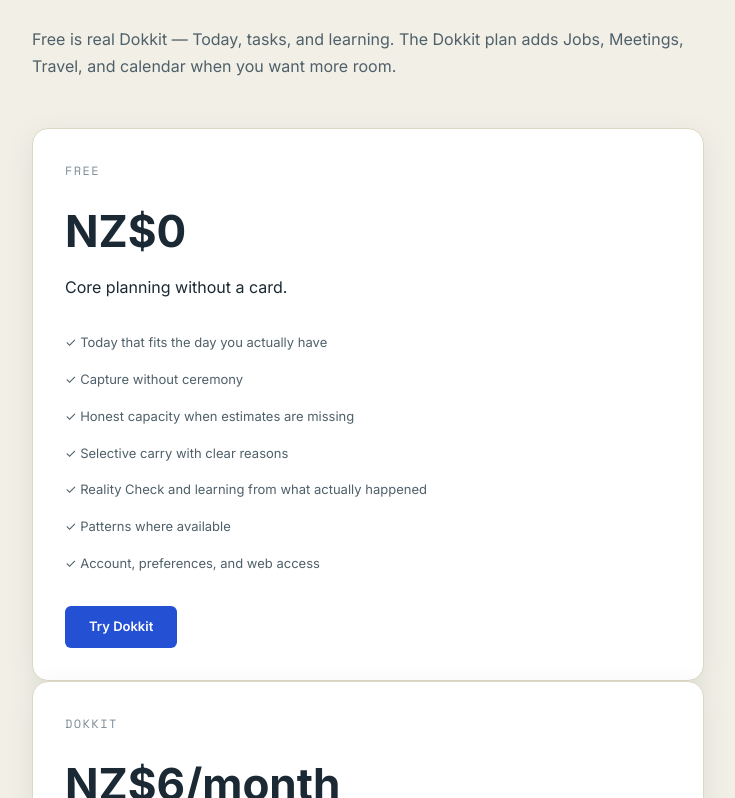
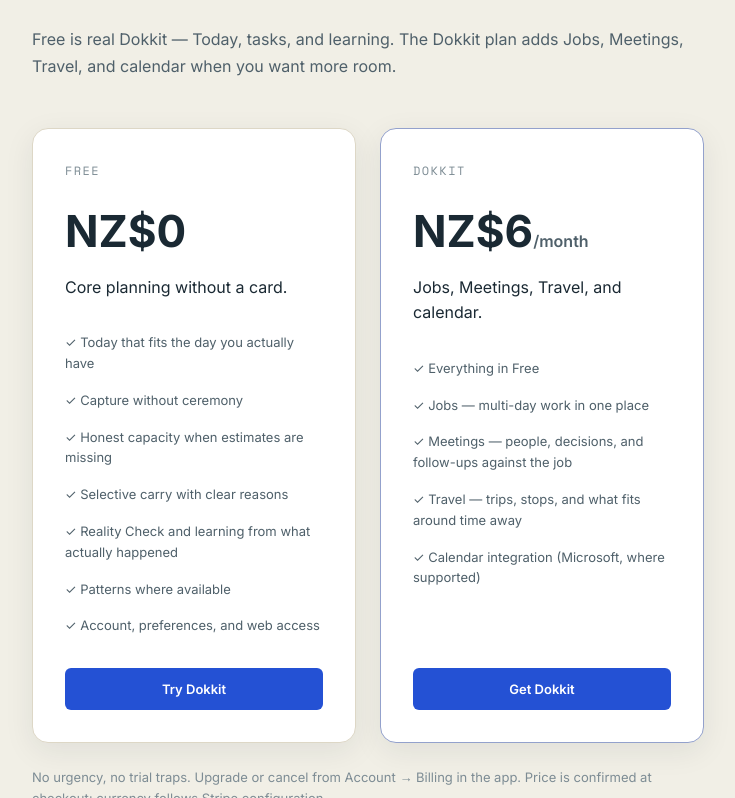
Before and after one commit to mkuhtze-code/dokkit-site, a Next.js app: page /pricing in a window 1280 px wide. Shown: the part 782-1580 px from the top of the page, without its empty margins (272-1007 px from the left). Built offline with nearby package versions, Linux system fonts and the light colour scheme.

Commit message:
Update globals.css

```diff
--- a/app/globals.css
+++ b/app/globals.css
@@ -189,10 +189,31 @@
 .feature-mark, .content-index { color: var(--ink-faint); font-size: var(--text-sm); }
 .feature-list h2, .content-list h2 { margin-bottom: var(--space-2); font-size: var(--text-lg); }
 .feature-list p, .content-list p { margin: 0; color: var(--ink-soft); line-height: 1.65; }
-.pricing-card { padding: var(--space-8); border: 1px solid var(--line); border-radius: var(--radius-lg); background: var(--paper-raised); box-shadow: var(--shadow-md); }
+.pricing-grid {
+  display: grid;
+  gap: var(--space-6);
+}
+@media (min-width: 640px) {
+  .pricing-grid {
+    grid-template-columns: 1fr 1fr;
+    align-items: stretch;
+  }
+}
+.pricing-card { padding: var(--space-8); border: 1px solid var(--line); border-radius: var(--radius-lg); background: var(--paper-raised); box-shadow: var(--shadow-md); display: flex; flex-direction: column; }
+.pricing-card-emphasis { border-color: color-mix(in srgb, var(--steel) 40%, var(--line)); }
 .pricing-card .price { margin: var(--space-2) 0; font-size: var(--text-display-sm); font-weight: 700; }
-.pricing-card ul { margin: var(--space-6) 0; padding: 0; list-style: none; }
+.pricing-card .price-interval { font-size: var(--text-base); font-weight: 600; color: var(--ink-soft); }
+.pricing-card ul { margin: var(--space-6) 0; padding: 0; list-style: none; flex: 1; }
 .pricing-card li { padding: var(--space-2) 0; color: var(--ink-soft); font-size: var(--text-sm); }
+.feature-plan-tag {
+  margin-left: var(--space-2);
+  font-size: var(--text-xs);
+  font-weight: 650;
+  letter-spacing: 0.04em;
+  text-transform: uppercase;
+  color: var(--ink-faint);
+  vertical-align: middle;
+}
 .page-note { margin-top: var(--space-6); color: var(--ink-faint); font-size: var(--text-sm); }
 .compact-cta { margin-top: var(--space-16); text-align: center; }
 .faq-list { margin: var(--space-8) 0; }
```
